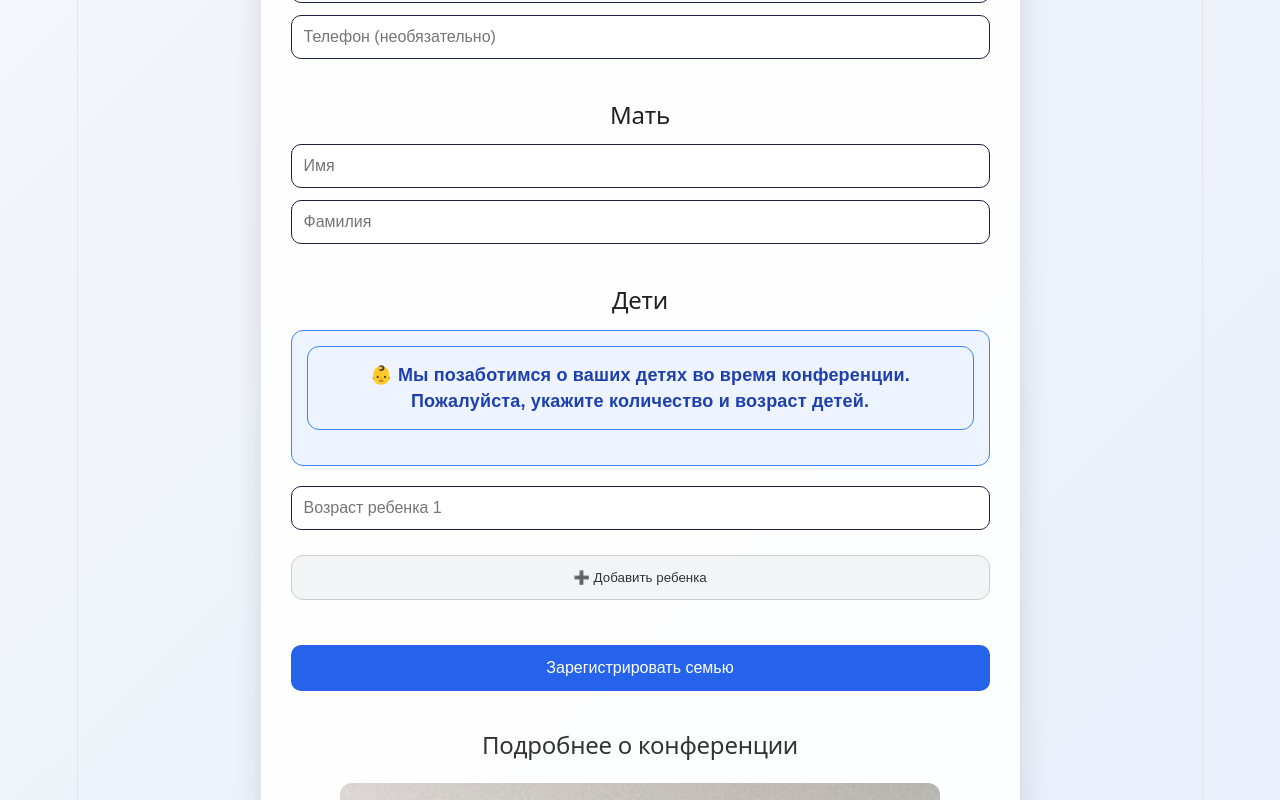
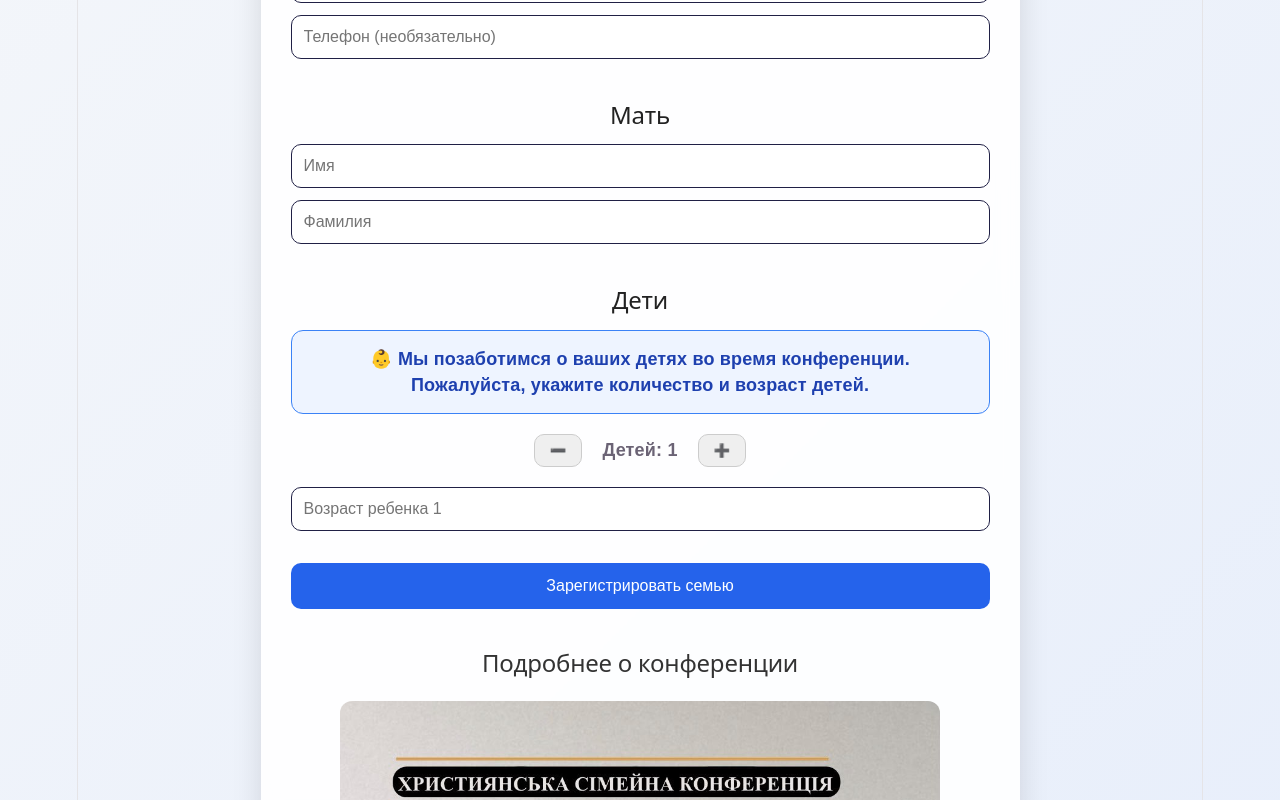
Before and after one commit to Malynskyi/church-registration, a React (Vite) app: page / in a window 1280 px wide. Shown: the part 500-1300 px from the top of the page. Built offline with nearby package versions, Linux system fonts and the light colour scheme.

Commit message:
Children counter

```diff
--- a/src/components/ChildrenForm.jsx
+++ b/src/components/ChildrenForm.jsx
@@ -2,21 +2,19 @@ export default function ChildrenForm({
     children,
     setFamily,
 }) {
-    const addChild = () => {
-        if (children.length >= 15) {
-            alert("Максимум 15 детей");
-            return;
+    const changeChildrenCount = (newCount) => {
+        if (newCount < 0) return;
+        if (newCount > 15) return;
+
+        const updatedChildren = [...children];
+
+        while (updatedChildren.length < newCount) {
+            updatedChildren.push("");
         }
 
-        setFamily((prev) => ({
-            ...prev,
-            children: [...prev.children, ""],
-        }));
-    };
-
-    const updateChild = (index, value) => {
-        const updatedChildren = [...children];
-        updatedChildren[index] = value;
+        while (updatedChildren.length > newCount) {
+            updatedChildren.pop();
+        }
 
         setFamily((prev) => ({
             ...prev,
@@ -24,10 +22,10 @@ export default function ChildrenForm({
         }));
     };
 
-    const removeChild = (index) => {
-        const updatedChildren = children.filter(
-            (_, i) => i !== index
-        );
+    const updateChild = (index, value) => {
+        const updatedChildren = [...children];
+
+        updatedChildren[index] = value;
 
         setFamily((prev) => ({
             ...prev,
@@ -39,36 +37,64 @@ export default function ChildrenForm({
         <>
             <h2 className="section-title">Дети</h2>
 
+            <div className="info-box">
+                👶 Мы позаботимся о ваших детях во время конференции.
+                <br />
+                Пожалуйста, укажите количество и возраст детей.
+            </div>
+
             <div
                 style={{
-                    background: "#eef4ff",
-                    border: "1px solid #3b82f6",
-                    borderRadius: "12px",
-                    padding: "15px",
+                    display: "flex",
+                    justifyContent: "center",
+                    alignItems: "center",
+                    gap: "20px",
                     marginBottom: "20px",
-                    textAlign: "center",
-                    color: "#1e40af",
-                    fontWeight: "600",
                 }}
             >
-                <div className="info-box">
-                    👶 Мы позаботимся о ваших детях во время конференции.
-                    <br />
-                    Пожалуйста, укажите количество и возраст детей.
-                </div>
+                <button
+                    type="button"
+                    onClick={() =>
+                        changeChildrenCount(children.length - 1)
+                    }
+                    style={{
+                        padding: "8px 15px",
+                        borderRadius: "10px",
+                        border: "1px solid #ccc",
+                        cursor: "pointer",
+                    }}
+                >
+                    ➖
+                </button>
+
+                <strong
+                    style={{
+                        fontSize: "18px",
+                    }}
+                >
+                    Детей: {children.length}
+                </strong>
+
+                <button
+                    type="button"
+                    onClick={() =>
+                        changeChildrenCount(children.length + 1)
+                    }
+                    style={{
+                        padding: "8px 15px",
+                        borderRadius: "10px",
+                        border: "1px solid #ccc",
+                        cursor: "pointer",
+                    }}
+                >
+                    ➕
+                </button>
             </div>
 
-            {children.map((child, index) => (
-                <div
-                    key={index}
-                    style={{
-                        display: "flex",
-                        gap: "10px",
-                        alignItems: "center",
-                        marginBottom: "10px",
-                    }}
-                >
+            {children.length > 0 &&
+                children.map((child, index) => (
                     <input
+                        key={index}
                         className="form-input"
                         type="number"
                         min="0"
@@ -78,45 +104,8 @@ export default function ChildrenForm({
                         onChange={(e) =>
                             updateChild(index, e.target.value)
                         }
-                        style={{ marginBottom: 0 }}
                     />
-
-                    {children.length > 1 && (
-                        <button
-                            type="button"
-                            onClick={() => removeChild(index)}
-                            style={{
-                                background: "#ef4444",
-                                color: "white",
-                                border: "none",
-                                borderRadius: "8px",
-                                padding: "10px",
-                                cursor: "pointer",
-                            }}
-                        >
-                            ❌
-                        </button>
-                    )}
-                </div>
-            ))}
-
-            <button
-                type="button"
-                onClick={addChild}
-                style={{
-                    background: "#f3f4f6",
-                    color: "#333",
-                    border: "1px solid #ccc",
-                    marginTop: "15px",
-                    marginBottom: "25px",
-                    width: "100%",
-                    padding: "14px",
-                    borderRadius: "12px",
-                    cursor: "pointer",
-                }}
-            >
-                ➕ Добавить ребенка
-            </button>
+                ))}
         </>
     );
 }
```
